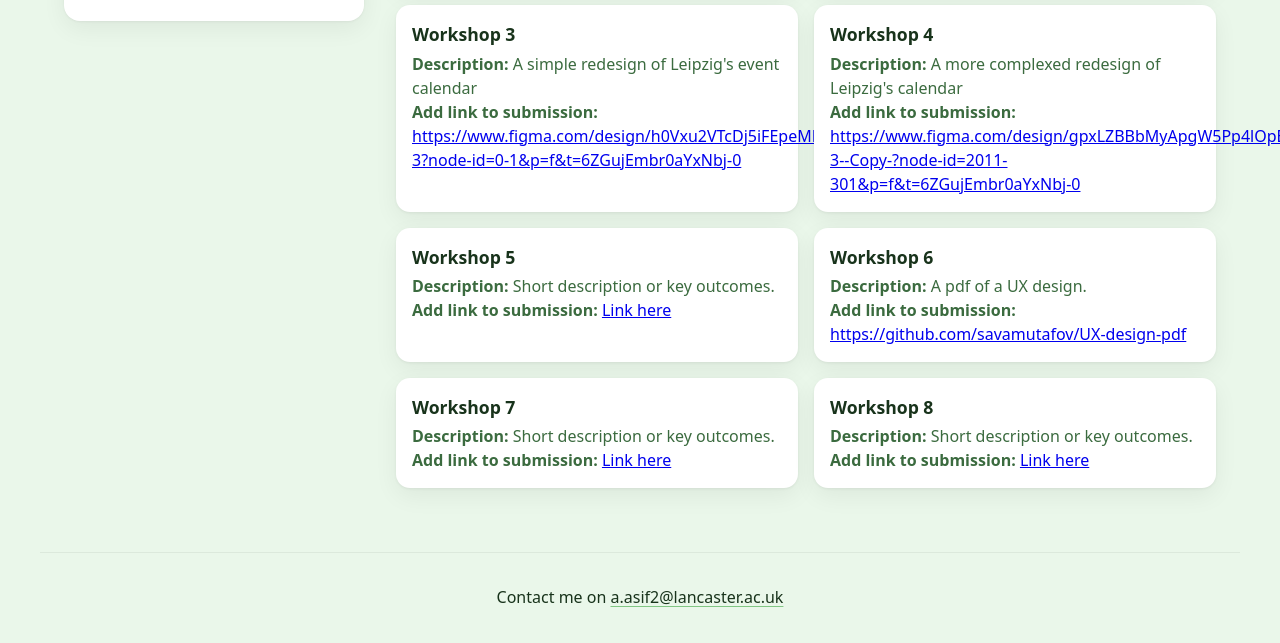
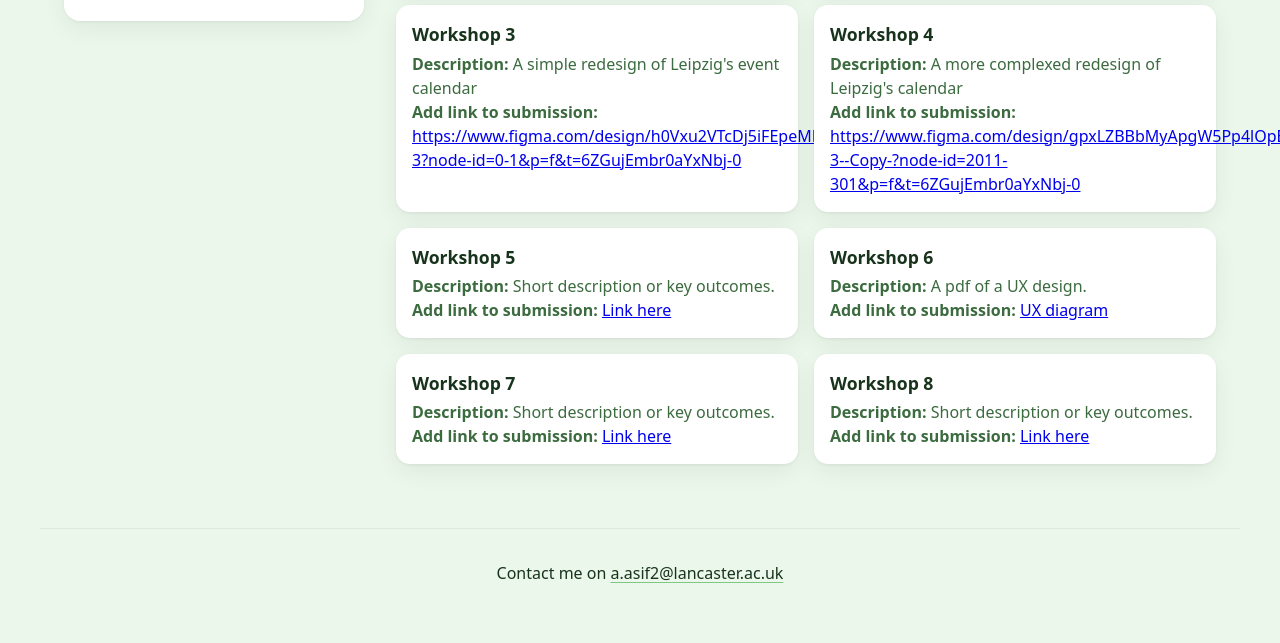
Before and after one commit to savamutafov/savavmutafov.github.io, a plain HTML site: page index.html in a window 1280 px wide. Shown: the part 305-948 px from the top of the page. Drawn offline with Linux system fonts and the light colour scheme.

Commit message:
Update index.html

```diff
--- a/index.html
+++ b/index.html
@@ -65,7 +65,7 @@
   <article class="workshop-card">
     <h3>Workshop 6</h3>
     <p><strong>Description:</strong> A pdf of a UX design.</p>
-    <p><strong>Add link to submission:</strong> <a href="pdfs/UX.pdf" target="_blank">https://github.com/savamutafov/UX-design-pdf</a></p>
+    <p><strong>Add link to submission:</strong> <a href="pdfs/UX.pdf" target="_blank">UX diagram</a></p>
   </article>
 
   <article class="workshop-card">
```
